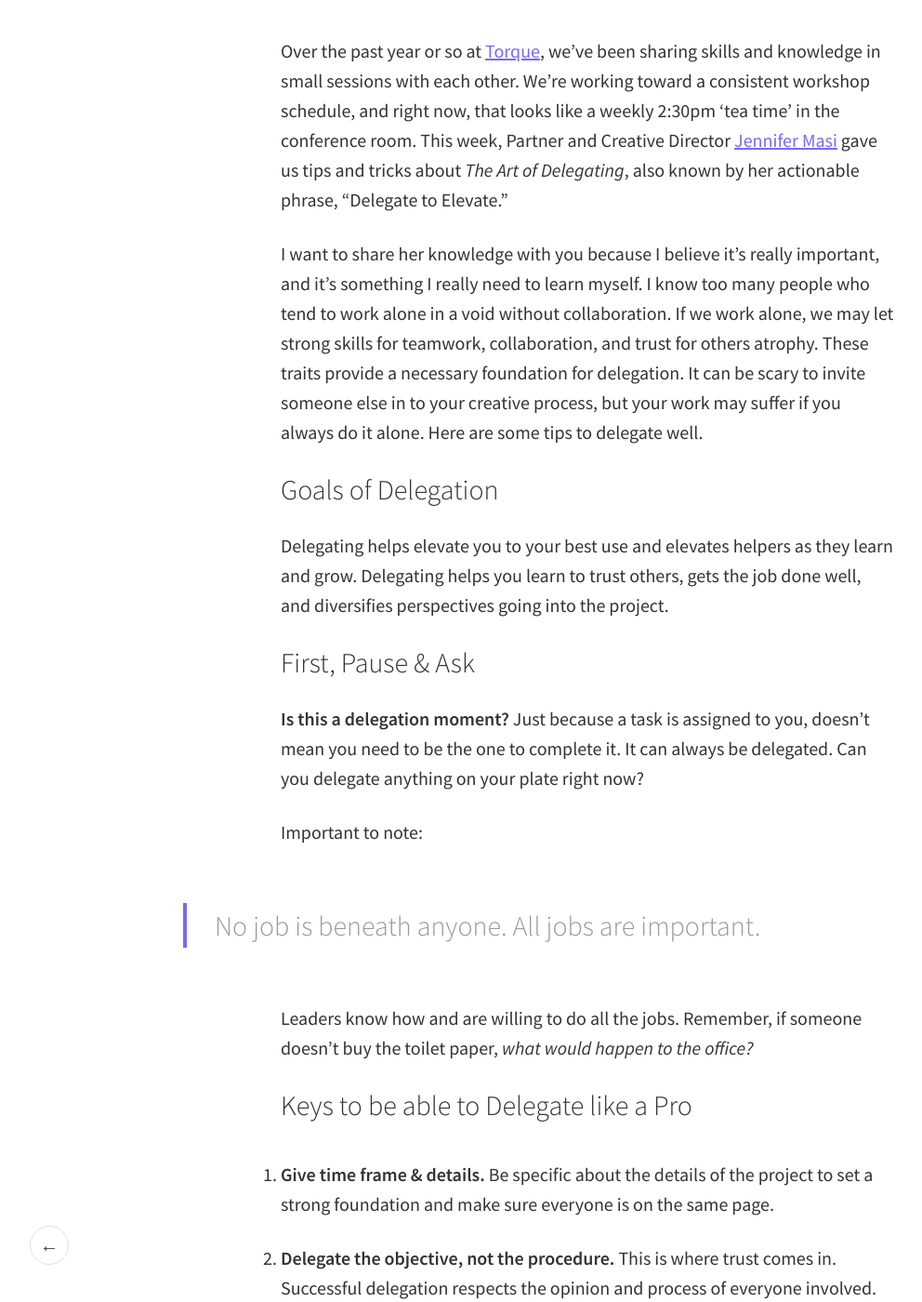
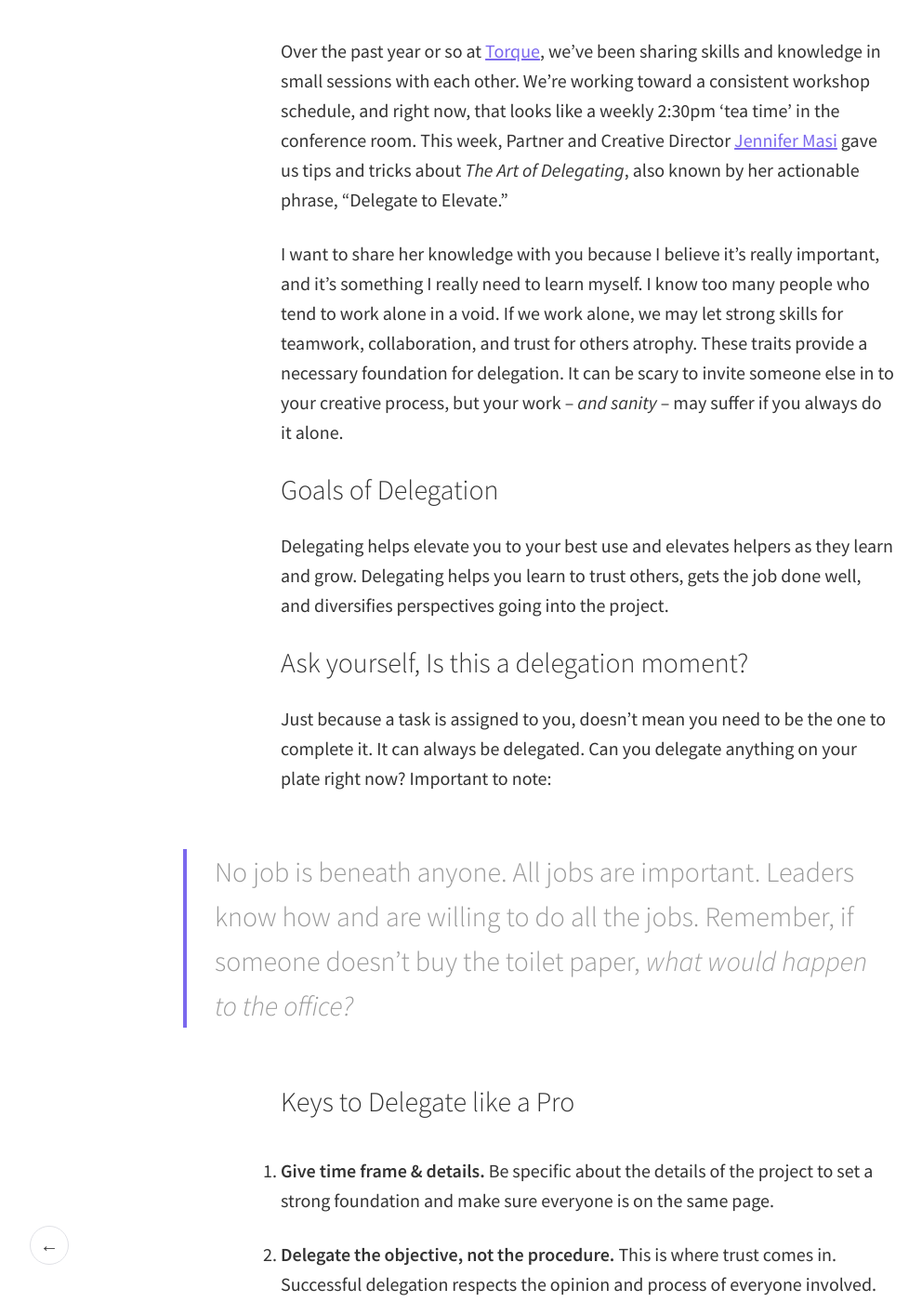
Before and after one commit to lenamasek/lenamasek.github.io, a Jekyll site: the page built from _posts/2015-10-08-art-of-delegation.markdown, in a window 1280 px wide and 1400 px high, scrolled down 330 px. Shown: the whole window at 93% size, without its empty margins (8-1000 px from the left). Built offline with Jekyll 4.4.1, drawn with Linux system fonts in a browser that asks for light colours; some of the changed text lies outside the part shown.

Commit message:
delegate content

```diff
--- a/_posts/2015-10-08-art-of-delegation.markdown
+++ b/_posts/2015-10-08-art-of-delegation.markdown
@@ -7,28 +7,25 @@ category: blog
 
 Over the past year or so at [Torque](http://torque.digital), we've been sharing skills and knowledge in small sessions with each other. We're working toward a consistent workshop schedule, and right now, that looks like a weekly 2:30pm 'tea time' in the conference room. This week, Partner and Creative Director [Jennifer Masi](http://torque.digital/team/jennifer-masi) gave us tips and tricks about *The Art of Delegating*, also known by her actionable phrase, "Delegate to Elevate."
 
-I want to share her knowledge with you because I believe it's really important, and it's something I really need to learn myself. I know too many people who tend to work alone in a void without collaboration. If we work alone, we may let strong skills for teamwork, collaboration, and trust for others atrophy. These traits provide a necessary foundation for delegation. It can be scary to invite someone else in to your creative process, but your work may suffer if you always do it alone. Here are some tips to delegate well.
+I want to share her knowledge with you because I believe it's really important, and it's something I really need to learn myself. I know too many people who tend to work alone in a void. If we work alone, we may let strong skills for teamwork, collaboration, and trust for others atrophy. These traits provide a necessary foundation for delegation. It can be scary to invite someone else in to your creative process, but your work – *and sanity* – may suffer if you always do it alone.
 
 ### Goals of Delegation
 Delegating helps elevate you to your best use and elevates helpers as they learn and grow. Delegating helps you learn to trust others, gets the job done well, and diversifies perspectives going into the project.
 
-### First, Pause & Ask
-**Is this a delegation moment?** Just because a task is assigned to you, doesn’t mean you need to be the one to complete it. It can always be delegated. Can you delegate anything on your plate right now?
+
+### Ask yourself, Is this a delegation moment?
+Just because a task is assigned to you, doesn’t mean you need to be the one to complete it. It can always be delegated. Can you delegate anything on your plate right now?
+Important to note:
+
+> No job is beneath anyone. All jobs are important. Leaders know how and are willing to do all the jobs. Remember, if someone doesn’t buy the toilet paper, *what would happen to the office?*
 
 
-Important to note:
-
-> No job is beneath anyone. All jobs are important.
-
-Leaders know how and are willing to do all the jobs. Remember, if someone doesn’t buy the toilet paper, *what would happen to the office?*
-
-
-### Keys to be able to Delegate like a Pro
+### Keys to Delegate like a Pro
 1. **Give time frame & details.** Be specific about the details of the project to set a strong foundation and make sure everyone is on the same page.
 
 2. **Delegate the objective, not the procedure.** This is where trust comes in. Successful delegation respects the opinion and process of everyone involved. Delegating projects or tasks comes with understanding that different people have different ways of doing the same thing. Dictating every facet of a project is strangling when it could be thriving on the contributions of others.
 
-3. **Ensure your helper has whatever they need to succeed.** Equip your helpers with the right tools so they can do their best work for your project.
+3. **Ensure your helper has whatever they need to succeed.** Equip your helpers with the right tools so they can do their best work for your project. Check in with them to make sure their tools are working for them.
 
 4. **Give your helper the opportunity to ask questions.** Setting aside time for questions or conversation about the project will
 
```
